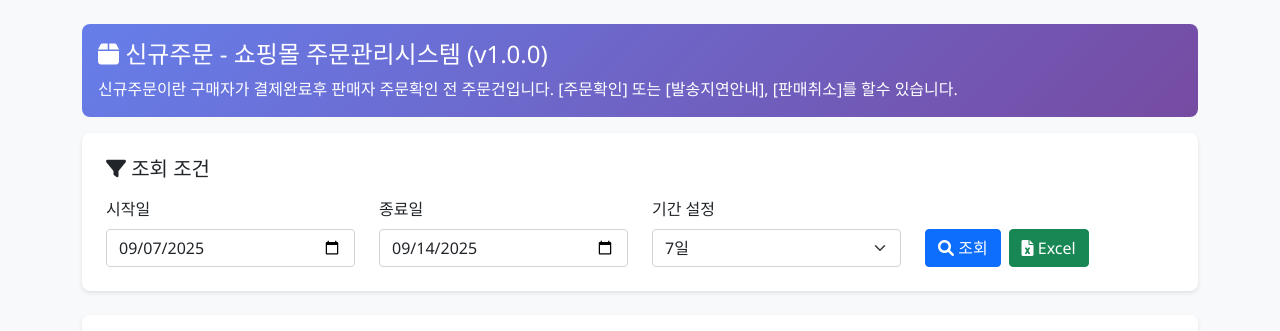
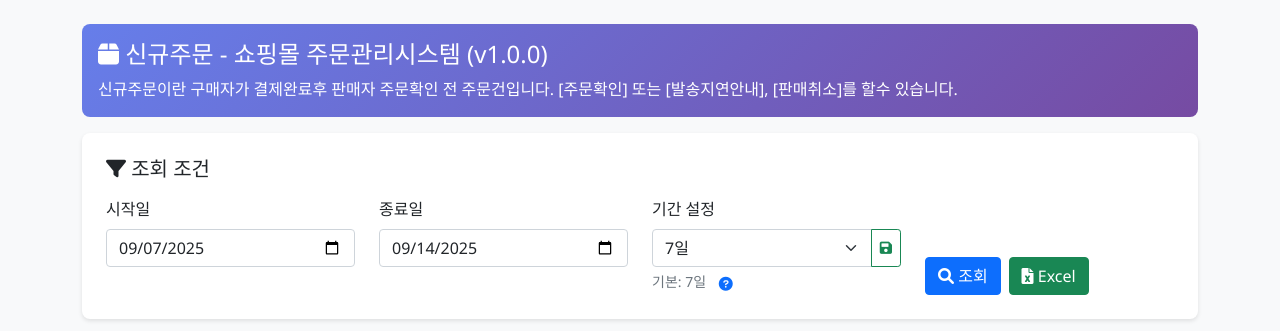
Before and after one commit to HyunjoonKwak/withus_manager, a FastAPI app: page /new-orders in a window 1280 px wide. Shown: the part 56-387 px from the top of the page. Run offline with FastAPI, Linux system fonts and the light colour scheme; data that the repository does not hold is empty.

Commit message:
기간설정오류해결기간설정오류해결

```diff
--- a/templates/order_management.html
+++ b/templates/order_management.html
@@ -93,6 +93,7 @@
             </div>
             <div class="col-md-3">
                 <label class="form-label">기간 설정</label>
+                <div class="input-group">
                     <select class="form-select" id="periodSelect">
                         <option value="">직접 선택</option>
                         <option value="1">1일</option>
@@ -101,6 +102,16 @@
                         <option value="15">15일</option>
                         <option value="30">30일</option>
                     </select>
+                    <button class="btn btn-outline-success btn-sm" type="button" onclick="savePeriodSetting()" title="현재 선택된 기간을 이 페이지의 기본값으로 저장">
+                        <i class="fas fa-save"></i>
+                    </button>
+                </div>
+                <div class="form-text">
+                    <span id="currentDefaultPeriod">기본: -일</span>
+                    <button class="btn btn-link btn-sm p-0 ms-2" onclick="showPeriodHelp()" title="기간 설정 도움말">
+                        <i class="fas fa-question-circle"></i>
+                    </button>
+                </div>
             </div>
             <div class="col-md-3 d-flex align-items-end gap-2">
                 <button type="submit" class="btn btn-primary">
@@ -233,8 +244,12 @@ async function initializeDates() {
         if (result.success && result.data) {
             defaultDays = result.data.days;
             console.log(`${currentPageType} 페이지의 기본 기간: ${defaultDays}일 (설정: ${result.data.env_key})`);
+
+            // 현재 기본 기간 표시 업데이트
+            document.getElementById('currentDefaultPeriod').textContent = `기본: ${defaultDays}일`;
         } else {
             console.warn(`페이지 타입별 기간 설정 실패, 기본값 ${defaultDays}일 사용:`, result.error);
+            document.getElementById('currentDefaultPeriod').textContent = `기본: ${defaultDays}일`;
         }
 
         // 날짜 설정
@@ -541,5 +556,82 @@ function showLoading(show) {
     const overlay = document.getElementById('loadingOverlay');
     overlay.style.display = show ? 'flex' : 'none';
 }
+
+// 페이지별 기간 설정 저장
+async function savePeriodSetting() {
+    const periodSelect = document.getElementById('periodSelect');
+    const selectedDays = periodSelect.value;
+
+    if (!selectedDays) {
+        alert('기간을 선택해주세요.');
+        return;
+    }
+
+    if (confirm(`이 페이지(${currentPageType})의 기본 조회 기간을 ${selectedDays}일로 설정하시겠습니까?`)) {
+        try {
+            console.log(`기간 설정 저장: ${currentPageType} -> ${selectedDays}일`);
+
+            const response = await fetch(`/api/settings/period/${currentPageType}`, {
+                method: 'POST',
+                headers: {
+                    'Content-Type': 'application/json'
+                },
+                body: JSON.stringify({ days: parseInt(selectedDays) })
+            });
+
+            const result = await response.json();
+
+            if (result.success) {
+                alert(result.data.message);
+
+                // 현재 기본 기간 표시 업데이트
+                document.getElementById('currentDefaultPeriod').textContent = `기본: ${selectedDays}일`;
+
+                console.log(`기간 설정 저장 성공: ${result.data.env_key} = ${selectedDays}일`);
+            } else {
+                throw new Error(result.error || '저장 실패');
+            }
+        } catch (error) {
+            console.error('기간 설정 저장 오류:', error);
+            alert('기간 설정 저장 중 오류가 발생했습니다: ' + error.message);
+        }
+    }
+}
+
+// 기간 설정 도움말
+function showPeriodHelp() {
+    const pageTypeNames = {
+        'new-orders': '신규주문',
+        'shipping-pending': '발송대기',
+        'shipping-in-progress': '배송중',
+        'shipping-completed': '배송완료',
+        'purchase-decided': '구매확정',
+        'cancel': '취소주문',
+        'return-exchange': '반품/교환',
+        'cancel-return-exchange': '취소/반품/교환'
+    };
+
+    const currentPageName = pageTypeNames[currentPageType] || currentPageType;
+
+    const helpText = `📅 ${currentPageName} 페이지 기간 설정 도움말
+
+🔹 기본 기간 설정
+  - 이 페이지를 열 때마다 자동으로 적용되는 조회 기간입니다
+  - 설정 > 조건설정 탭에서도 변경할 수 있습니다
+
+🔹 기간 저장 방법
+  1. 드롭다운에서 원하는 기간을 선택
+  2. 💾 버튼을 클릭하여 저장
+  3. 다음에 이 페이지를 열면 저장한 기간이 자동 적용됩니다
+
+🔹 주의사항
+  - 1일~365일까지 설정 가능합니다
+  - "직접 선택"인 경우 저장할 수 없습니다
+  - 저장된 설정은 .env 파일에 영구 저장됩니다
+
+💡 팁: 자주 사용하는 기간을 저장해두면 매번 설정할 필요가 없어 편리합니다!`;
+
+    alert(helpText);
+}
 </script>
 {% endblock %}
--- a/web_server.py
+++ b/web_server.py
@@ -777,6 +777,57 @@ async def get_period_setting(page_type: str):
     except Exception as e:
         return {"success": False, "error": str(e)}
 
+@app.post("/api/settings/period/{page_type}")
+async def save_period_setting(page_type: str, request_data: dict):
+    """페이지 타입별 기본 기간 설정 저장"""
+    try:
+        # 페이지 타입에 따른 환경변수 키 매핑
+        period_mapping = {
+            'new-orders': 'NEW_ORDER_DEFAULT_DAYS',
+            'shipping-pending': 'SHIPPING_PENDING_DEFAULT_DAYS',
+            'shipping-in-progress': 'SHIPPING_IN_PROGRESS_DEFAULT_DAYS',
+            'shipping-completed': 'SHIPPING_COMPLETED_DEFAULT_DAYS',
+            'purchase-decided': 'PURCHASE_DECIDED_DEFAULT_DAYS',
+            'cancel': 'CANCEL_DEFAULT_DAYS',
+            'return-exchange': 'RETURN_EXCHANGE_DEFAULT_DAYS',
+            'cancel-return-exchange': 'CANCEL_RETURN_EXCHANGE_DEFAULT_DAYS'
+        }
+
+        if page_type not in period_mapping:
+            return {"success": False, "error": f"지원하지 않는 페이지 타입: {page_type}"}
+
+        if 'days' not in request_data:
+            return {"success": False, "error": "days 값이 필요합니다"}
+
+        days = int(request_data['days'])
+        if days < 1 or days > 365:
+            return {"success": False, "error": "기간은 1일에서 365일 사이여야 합니다"}
+
+        env_key = period_mapping[page_type]
+
+        # 환경 설정에 저장
+        config.set(env_key, str(days))
+
+        # .env 파일에 저장
+        config.save()
+
+        logger.info(f"페이지별 기간 설정 저장: {page_type} -> {days}일 ({env_key})")
+
+        return {
+            "success": True,
+            "data": {
+                "page_type": page_type,
+                "days": days,
+                "env_key": env_key,
+                "message": f"{page_type} 페이지의 기본 기간이 {days}일로 저장되었습니다"
+            }
+        }
+    except ValueError:
+        return {"success": False, "error": "올바른 숫자를 입력해주세요"}
+    except Exception as e:
+        logger.error(f"기간 설정 저장 실패: {e}")
+        return {"success": False, "error": str(e)}
+
 @app.post("/api/settings")
 async def save_settings(settings_data: dict):
     """설정 저장 - 실제로 .env 파일에 저장 (상세 로깅 포함)"""
```
Lines whose indentation alone changed are shown as unchanged.
